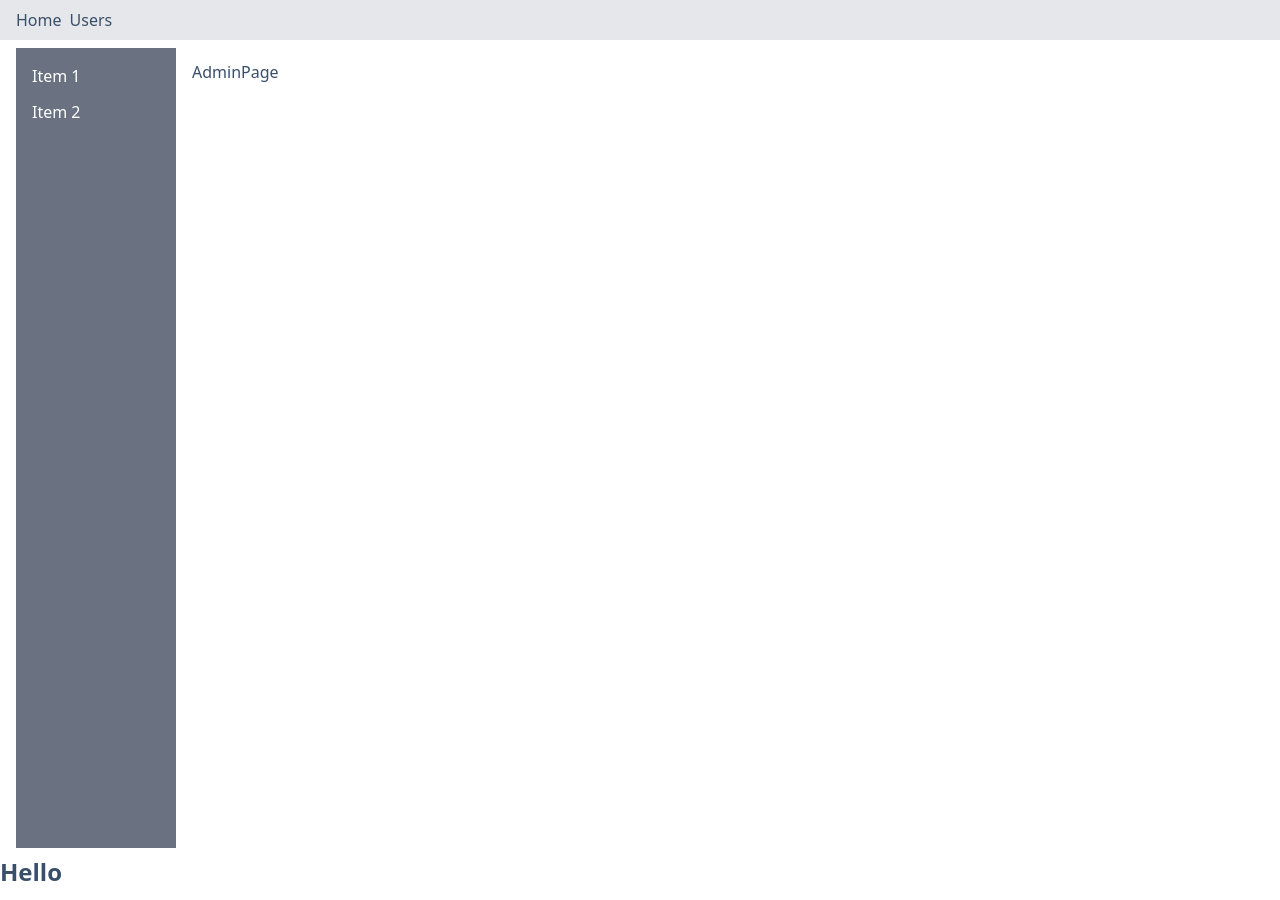
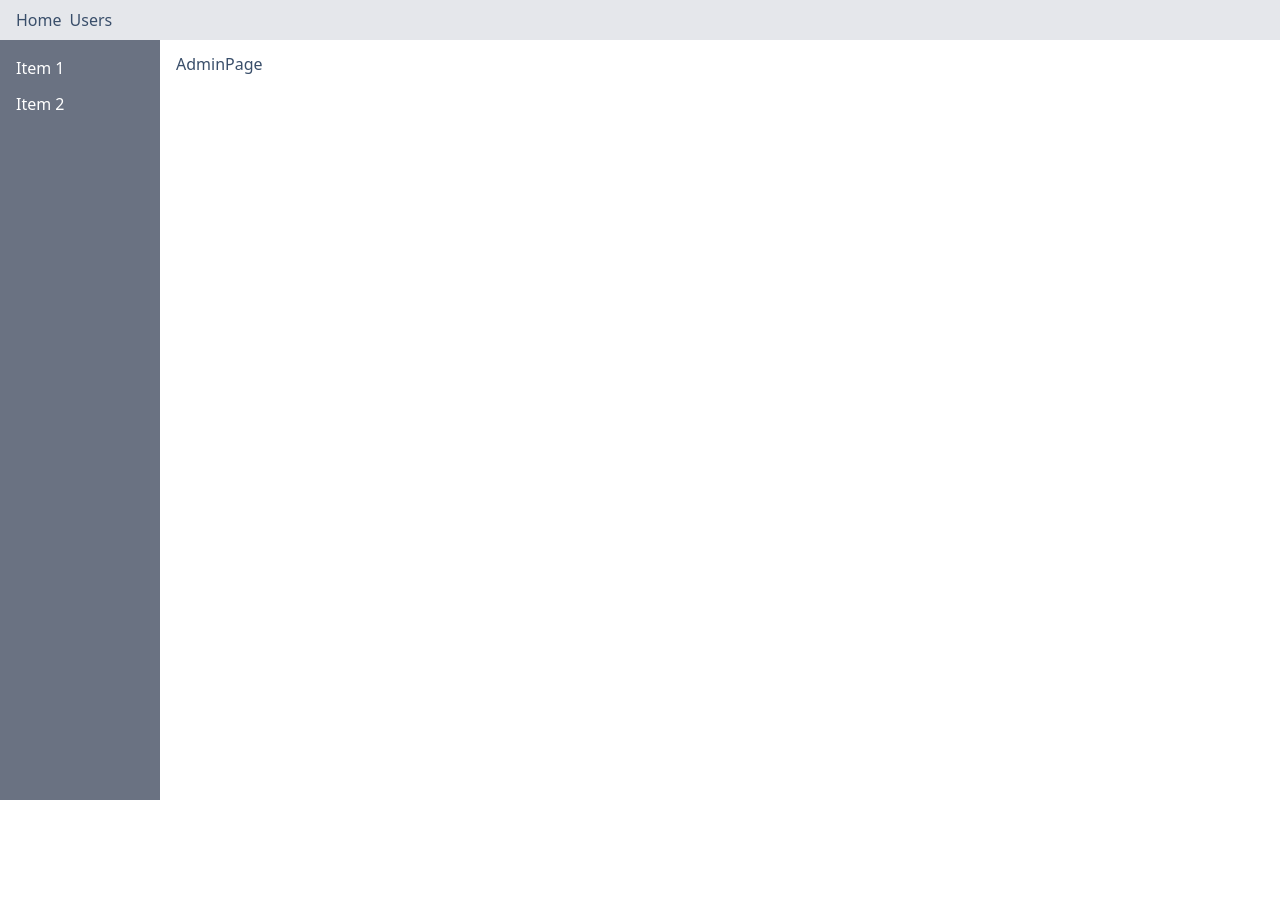
Before and after one commit to Devender00999/next-with-mosh, a Next.js app: page /admin in a window 1280 px wide. After the commit the page ends 800 px from the top, so only its background shows below. Built offline with nearby package versions, Linux system fonts and the light colour scheme.

Commit message:
Added metadata for admin and home page

```diff
--- a/app/admin/layout.tsx
+++ b/app/admin/layout.tsx
@@ -5,7 +5,7 @@ interface Props {
 }
 const AdminLayout = ({ children }: Props) => {
    return (
-      <div className="flex h-screen w-screen">
+      <div className="flex h-[calc(100vh-40px)] w-screen">
          <div className="w-[10rem] bg-gray-500 text-white px-4">
             <ul className="mt-4 flex flex-col gap-3">
                <li>Item 1</li>
--- a/app/admin/page.tsx
+++ b/app/admin/page.tsx
@@ -1,3 +1,4 @@
+import { Metadata } from "next";
 import React from "react";
 
 const AdminPage = () => {
@@ -5,3 +6,8 @@ const AdminPage = () => {
 };
 
 export default AdminPage;
+
+export const metadata: Metadata = {
+   title: "Admin Page",
+   description: "This is description page of admin",
+};
--- a/app/layout.tsx
+++ b/app/layout.tsx
@@ -24,8 +24,8 @@ const geistMono = Geist_Mono({
 });
 
 export const metadata: Metadata = {
-   title: "Create Next App",
-   description: "Generated by create next app",
+   title: "Home Page",
+   description: "Home page of next with mosh",
 };
 
 export default function RootLayout({
@@ -37,8 +37,7 @@ export default function RootLayout({
       <html lang="en">
          <body className={`${poppins.variable} antialiased`}>
             <Navbar />
-            <div className="px-4 py-2">{children}</div>
-            <h1 className="font-poppins">Hello</h1>
+            <div className="">{children}</div>
          </body>
       </html>
    );
```
